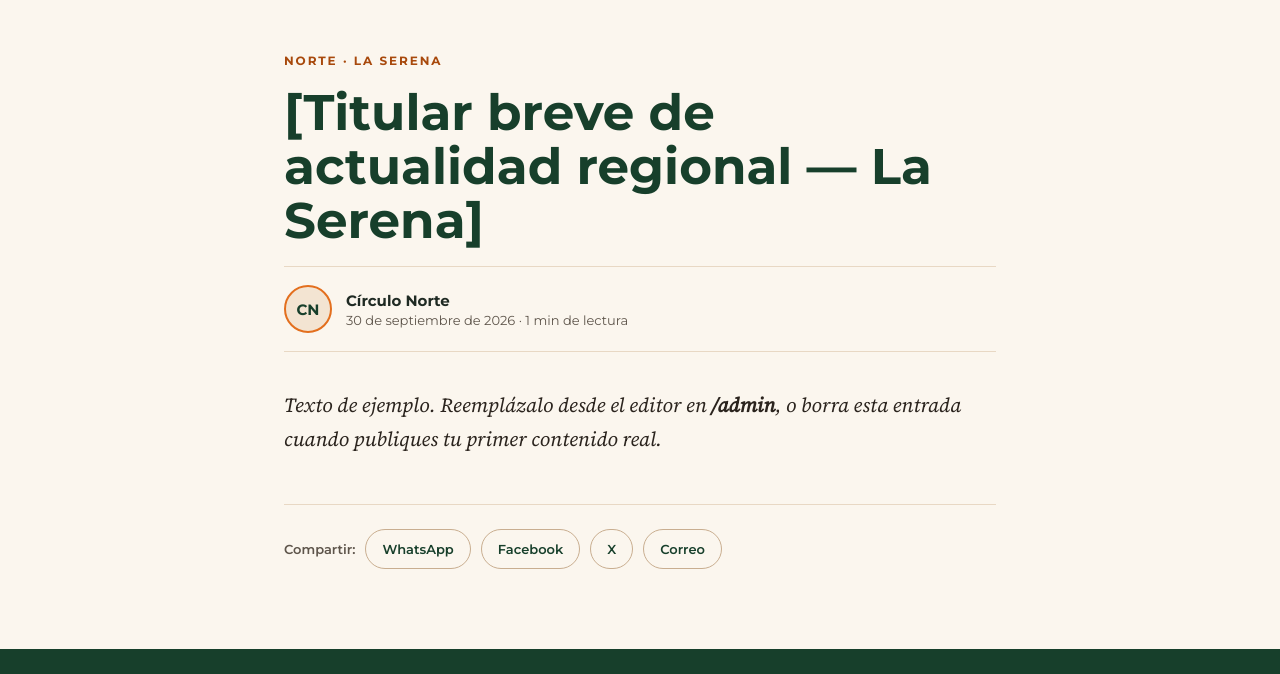
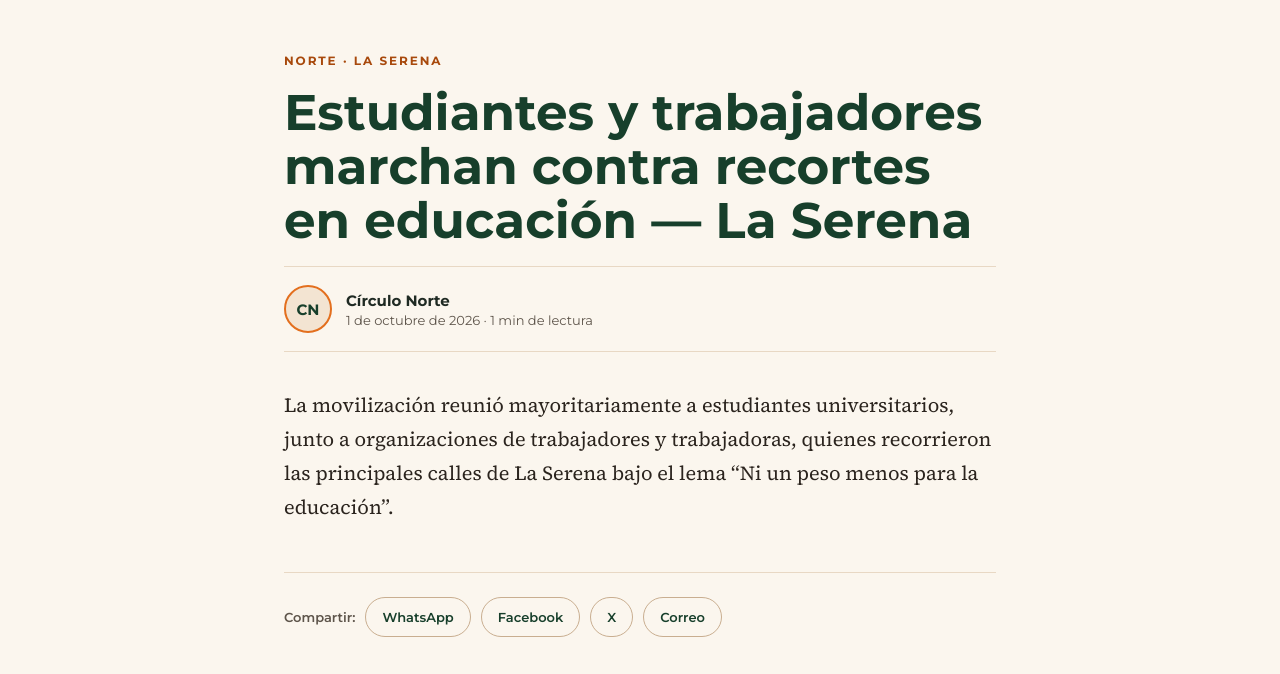
Before and after one commit to CirculoNorte/circulonorte, an Eleventy site: page src/norte/breve-la-serena.md in a window 1280 px wide. Shown: the part 126-800 px from the top of the page. Built offline with nearby package versions, Linux system fonts and the light colour scheme; Eleventy itself is replaced by a stand-in of ours; files that its build step writes are made by us from their sources.

Commit message:
Edición en Breve: breve-la-serena

```diff
--- a/src/norte/breve-la-serena.md
+++ b/src/norte/breve-la-serena.md
@@ -1,7 +1,8 @@
 ---
-title: "[Titular breve de actualidad regional — La Serena]"
+title: Estudiantes y trabajadores marchan contra recortes en educación — La Serena
+date: 2026-10-01T18:07:00
 comuna: La Serena
-date: 2026-09-30
+borrador: false
 ---
 
-_Texto de ejemplo. Reemplázalo desde el editor en **/admin**, o borra esta entrada cuando publiques tu primer contenido real._
+La movilización reunió mayoritariamente a estudiantes universitarios, junto a organizaciones de trabajadores y trabajadoras, quienes recorrieron las principales calles de La Serena bajo el lema “Ni un peso menos para la educación”.
```
